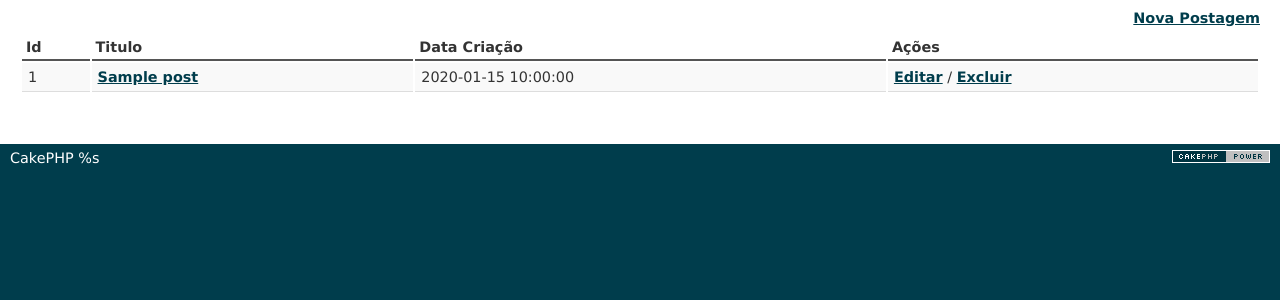
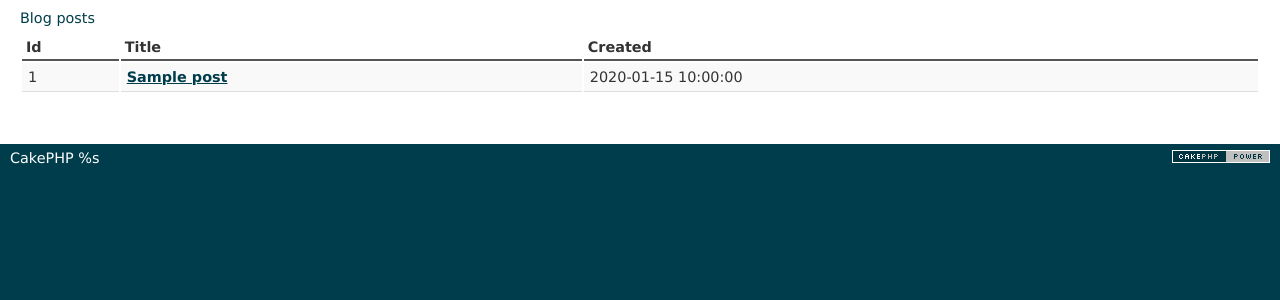
Before and after one commit to jorgedantas/blog, a CakePHP app: the page made by app/View/Posts/index.ctp in a window 1280 px wide. Shown: the part 47-347 px from the top of the page. Run offline with PHP 8.4 and a stand-in for CakePHP, Linux system fonts and the light colour scheme; the template is opened without the code that fills it: most values are stand-ins (such as "Sample title", 1, 10 or a date in 2020); data that the repository does not hold is empty; some libraries are stand-ins or nearby versions.

Commit message:
Revert "Ajustes"
This reverts commit eb6e4cf4ddb092214c619eb01afc1f34c034d746.

```diff
--- a/app/Controller/UsersController.php
+++ b/app/Controller/UsersController.php
@@ -85,7 +85,7 @@
         if ($this->request->is('post')) {
 
             if ($this->Auth->login()) {
-                return $this->redirect(array('controller' => 'posts'));
+                return $this->redirect($this->Auth->redirectUrl());
             }
             $this->Flash->error(__('Usuário ou senha inválida'));
         }
--- a/app/View/Posts/edit.ctp
+++ b/app/View/Posts/edit.ctp
@@ -1,8 +1,10 @@
+
+<h1>Edit Post</h1>
 <?php
 echo $this->Form->create('Post');
 echo $this->Form->input('titulo');
 echo $this->Form->input('categoria_id');
-echo $this->Form->input('corpo', array('rows' => '6'));
+echo $this->Form->input('corpo', array('rows' => '3'));
 echo $this->Form->input('id', array('type' => 'hidden'));
 echo $this->Form->end('Save Post');
 ?>
--- a/app/View/Posts/index.ctp
+++ b/app/View/Posts/index.ctp
@@ -1,17 +1,11 @@
 
 
-<h1 style="float: right;">
-    <?php echo $this->Html->link('Nova Postagem',
-array('controller' => 'posts', 'action' => 'add')); ?>
-
-
-</h1>
+<h1>Blog posts</h1>
 <table>
     <tr>
         <th>Id</th>
-        <th>Titulo</th>
-        <th>Data Criação</th>
-        <th>Ações</th>
+        <th>Title</th>
+        <th>Created</th>
     </tr>
 
     <!-- Here is where we loop through our $posts array, printing out post info -->
@@ -24,12 +18,6 @@
 array('controller' => 'posts', 'action' => 'view', $post['Post']['id'])); ?>
         </td>
         <td><?php echo $post['Post']['created']; ?></td>
-        <td>
-       <span><?php echo $this->Html->link('Editar',
-array('controller' => 'posts', 'action' => 'edit', $post['Post']['id'])); ?>
-                /
-        <?php echo $this->Html->link('Excluir',
-array('controller' => 'posts', 'action' => 'delete', $post['Post']['id'])); ?></span></td>
     </tr>
     <?php endforeach; ?>
     <?php unset($post); ?>
```
Also changed, not shown: app/Controller/AppController.php (+7 -37 lines), app/Controller/PostsController.php (+2 -22 lines), app/Model/Post.php (+3 -5 lines), 10 other files.
